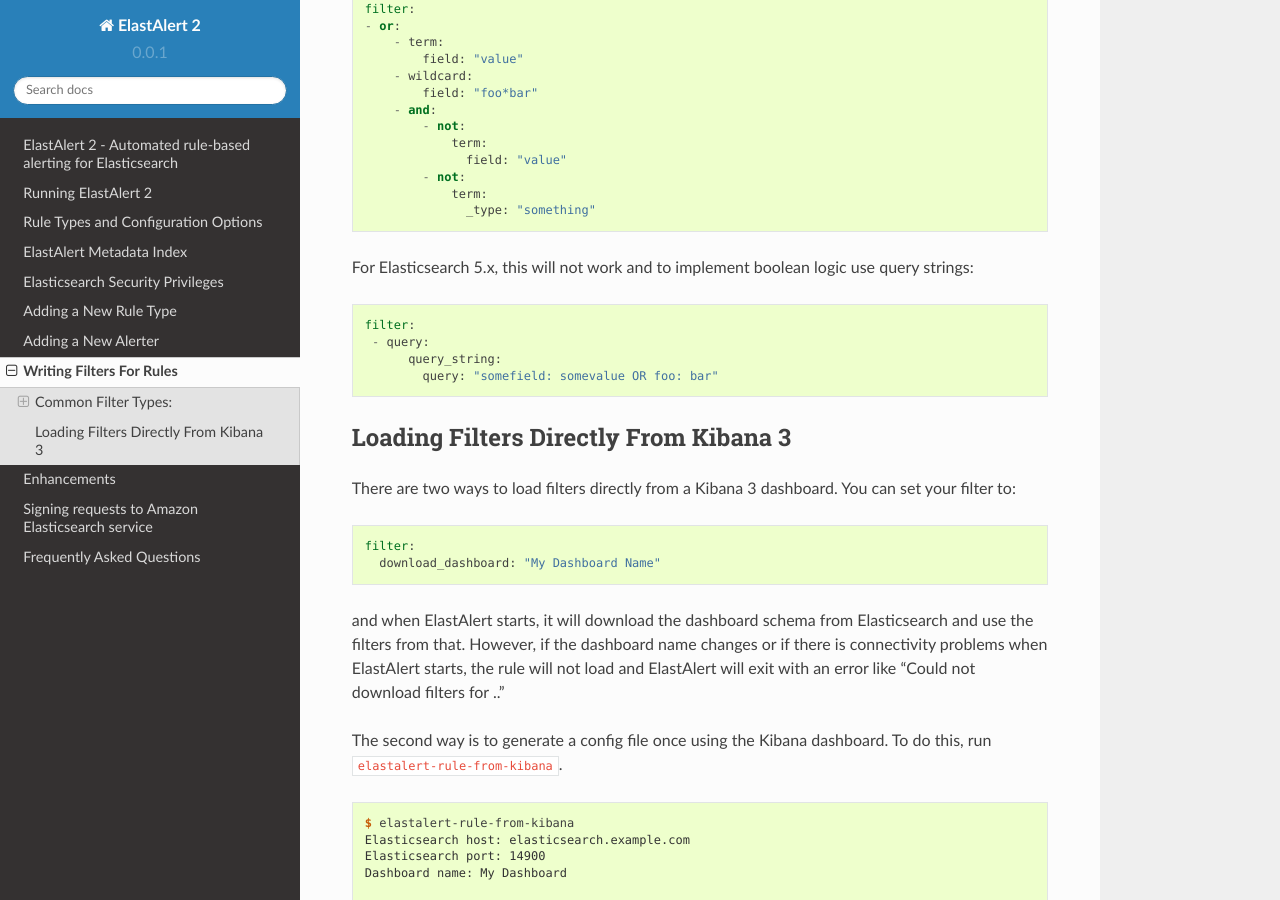
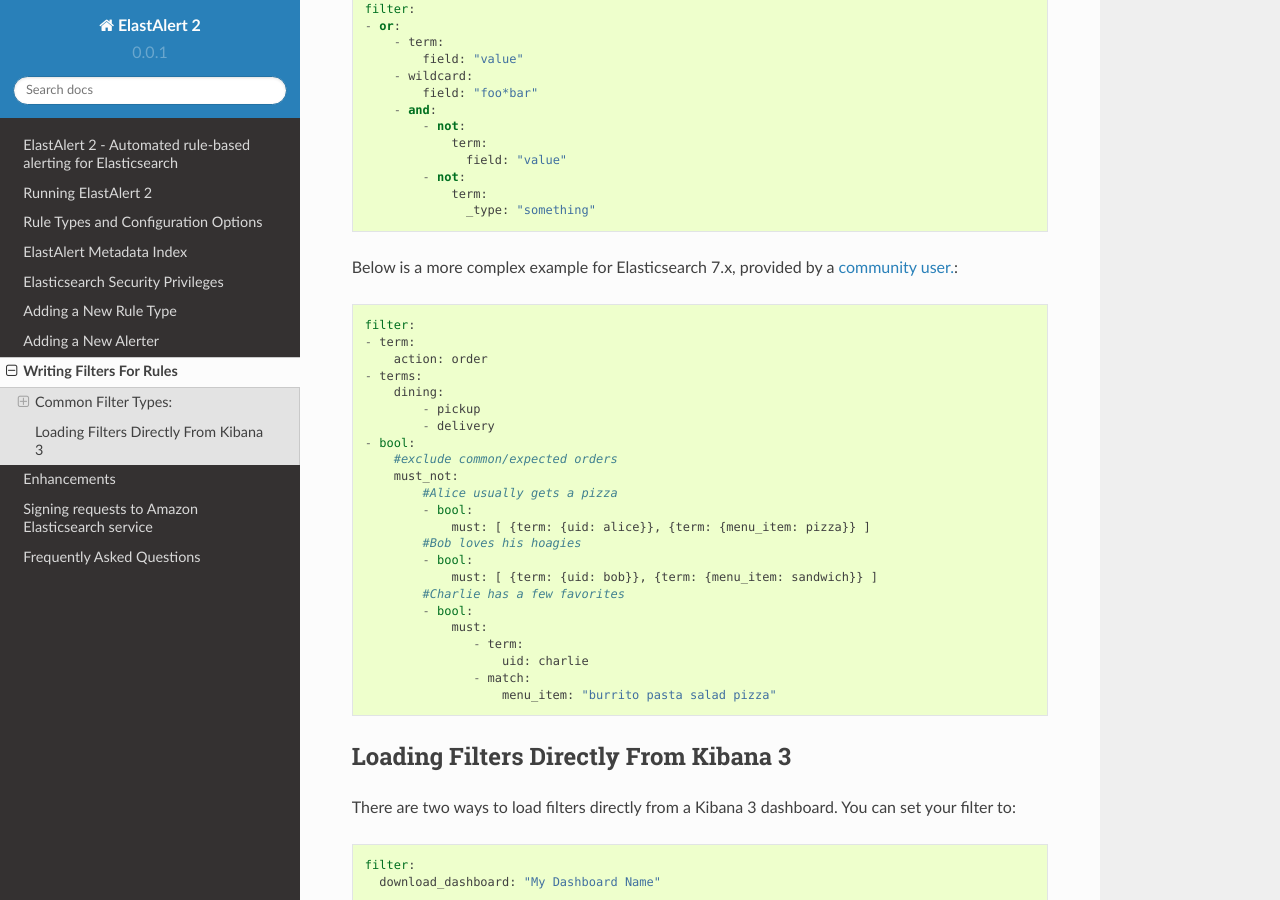
Before and after one commit to Yelp/elastalert, a Sphinx documentation site: the page built from docs/source/recipes/writing_filters.rst, in a window 1280 px wide and 900 px high, scrolled down 2343 px. Built offline with Sphinx 7.4.7 and the Read the Docs theme 2.0.0, drawn with Linux system fonts in a browser that asks for light colours; pages that are not in the unit, such as notebooks, are missing from menus.

Commit message:
Add complex filter example

```diff
--- a/docs/source/recipes/writing_filters.rst
+++ b/docs/source/recipes/writing_filters.rst
@@ -116,12 +116,31 @@
                 term:
                   _type: "something"
 
-For Elasticsearch 5.x, this will not work and to implement boolean logic use query strings::
+Below is a more complex example for Elasticsearch 7.x, provided by a `community user. <https://github.com/jertel/elastalert2/discussions/330>`_::
 
     filter:
-     - query:
-          query_string:
-            query: "somefield: somevalue OR foo: bar"
+    - term:
+        action: order
+    - terms:
+        dining:
+            - pickup
+            - delivery
+    - bool:
+        #exclude common/expected orders
+        must_not:
+            #Alice usually gets a pizza
+            - bool:
+                must: [ {term: {uid: alice}}, {term: {menu_item: pizza}} ]
+            #Bob loves his hoagies
+            - bool:
+                must: [ {term: {uid: bob}}, {term: {menu_item: sandwich}} ]
+            #Charlie has a few favorites
+            - bool:
+                must:
+                   - term:
+                       uid: charlie
+                   - match:
+                       menu_item: "burrito pasta salad pizza"
 
 
 Loading Filters Directly From Kibana 3
```
